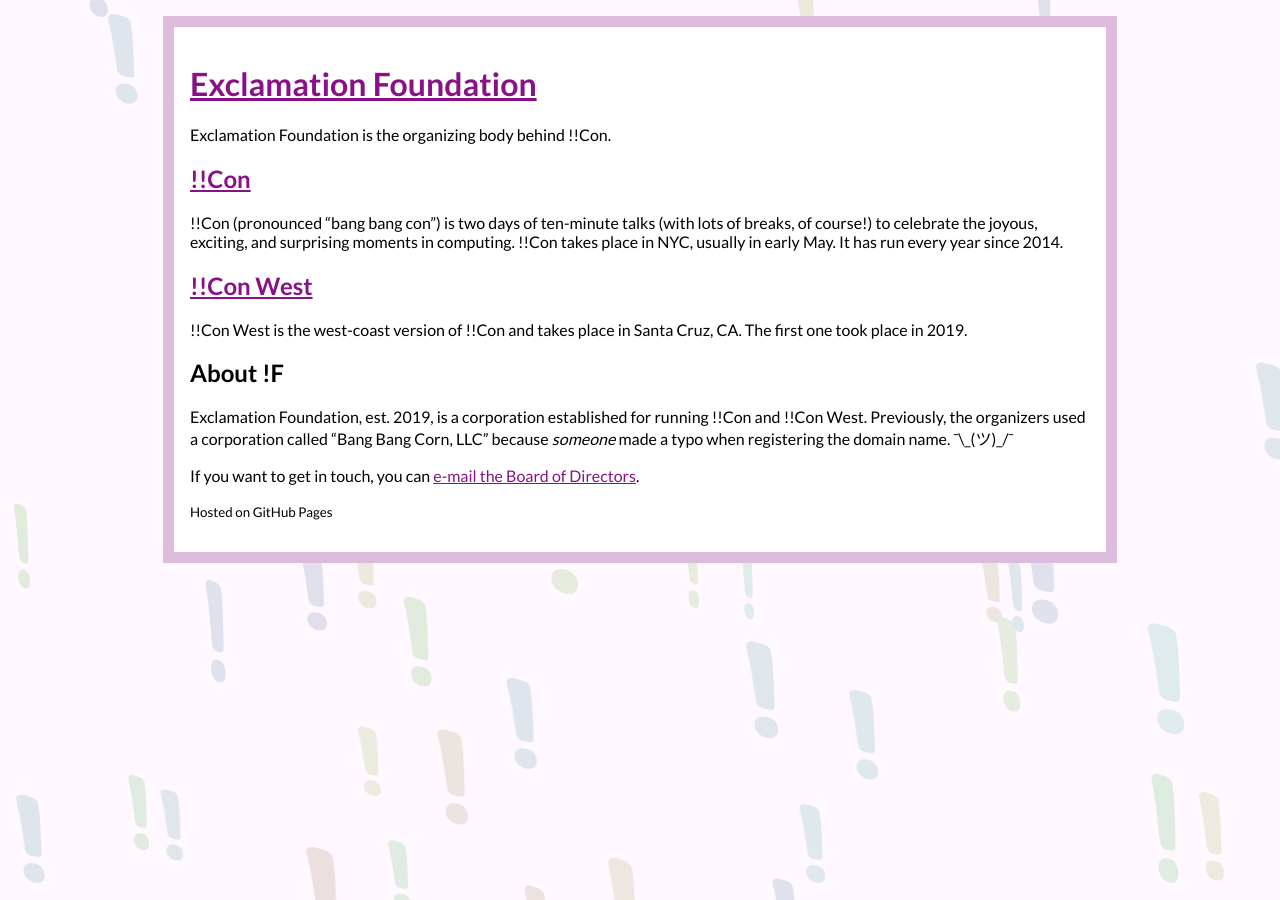
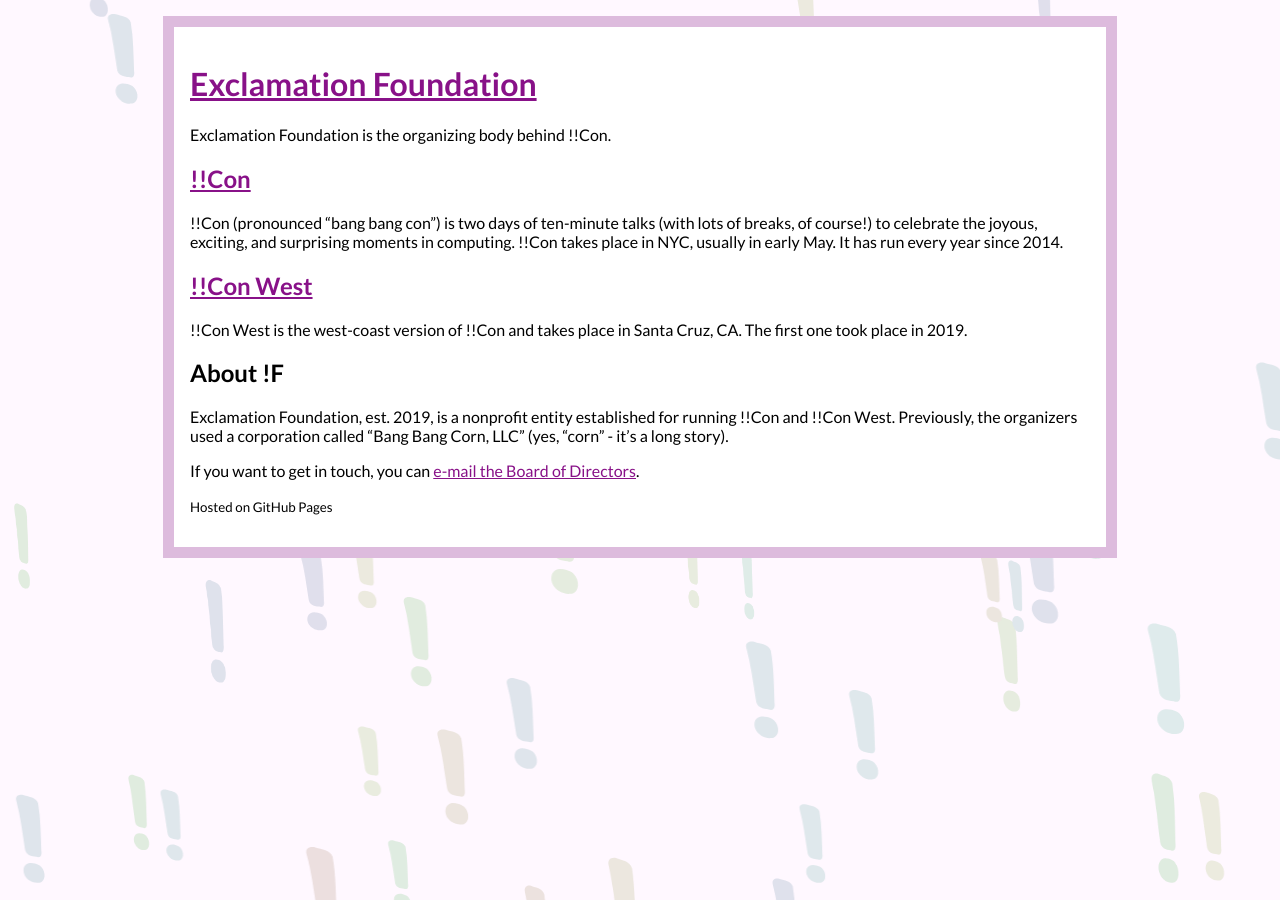
Before and after one commit to bangbangcon/exclamation.foundation, a Jekyll site: the page built from index.md, in a window 1280 px wide. Built offline with Jekyll 4.4.1, drawn with Linux system fonts in a browser that asks for light colours.

Commit message:
Remove corny joke :corn:

```diff
--- a/index.md
+++ b/index.md
@@ -14,6 +14,6 @@
 
 ## About !F
 
-Exclamation Foundation, est. 2019, is a corporation established for running !!Con and !!Con West. Previously, the organizers used a corporation called "Bang Bang Corn, LLC" because _someone_ made a typo when registering the domain name. ¯\\\_(ツ)\_/¯
+Exclamation Foundation, est. 2019, is a nonprofit entity established for running !!Con and !!Con West. Previously, the organizers used a corporation called "Bang Bang Corn, LLC" (yes, "corn" - it's a long story).
 
 If you want to get in touch, you can [e-mail the Board of Directors](mailto:board@exclamation.foundation).
```
